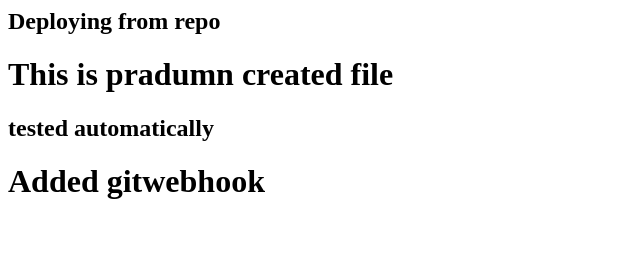
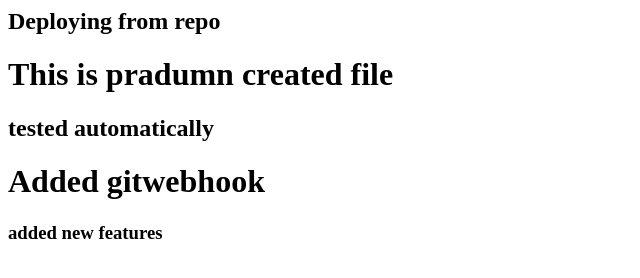
Before and after one commit to PradumnC/ansible-demo, a plain HTML site: page index.html in a window 1280 px wide. Shown: the whole page, without its empty margins (0-640 px from the left). Drawn offline with Linux system fonts and the light colour scheme.

Commit message:
Update index.html

```diff
--- a/index.html
+++ b/index.html
@@ -2,3 +2,4 @@
 <h1>This is pradumn created file</h1>
 <h2>tested automatically</h2>
 <h1>Added gitwebhook</h1>
+<h3>added new features</h3>
```
